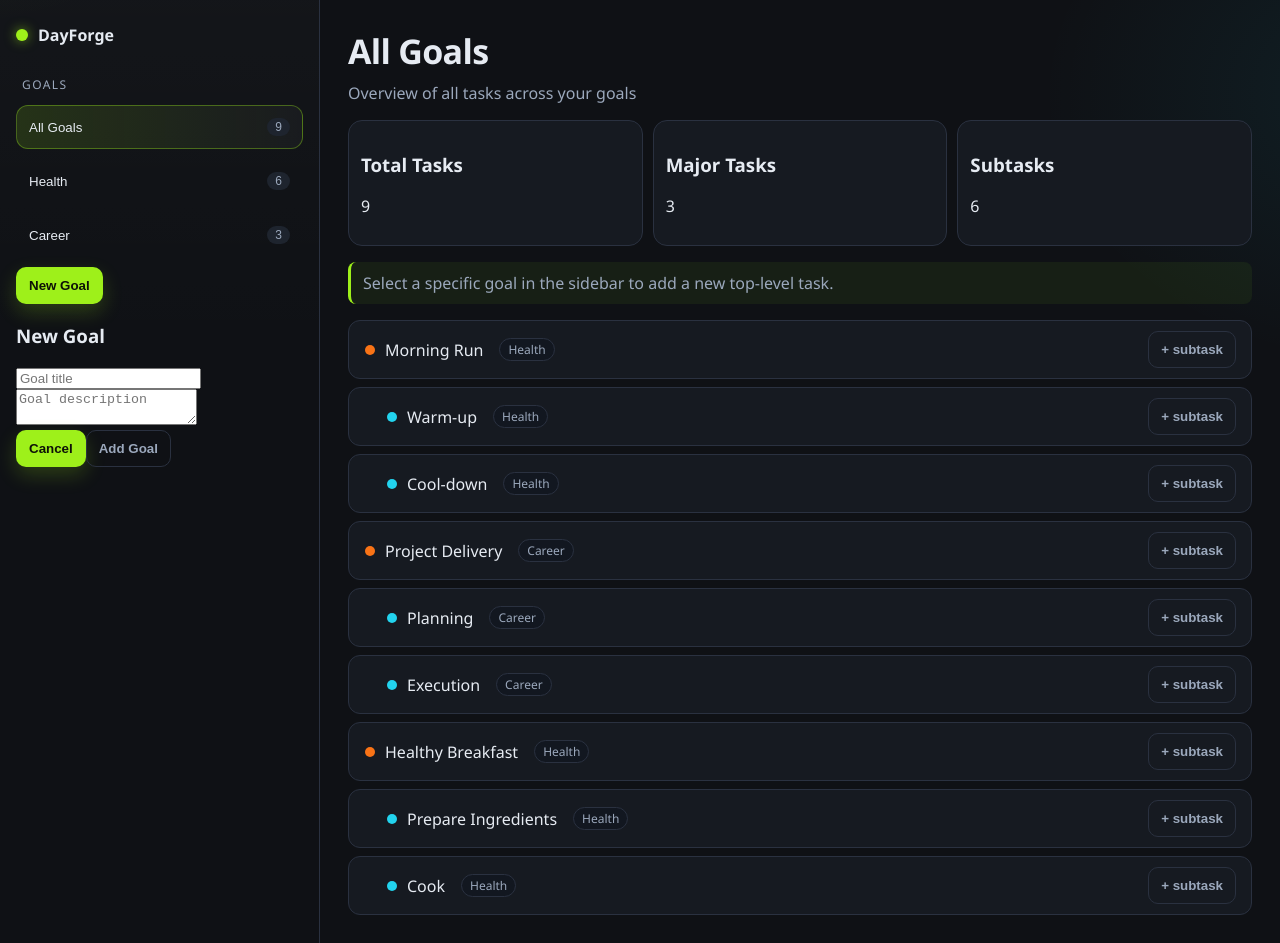
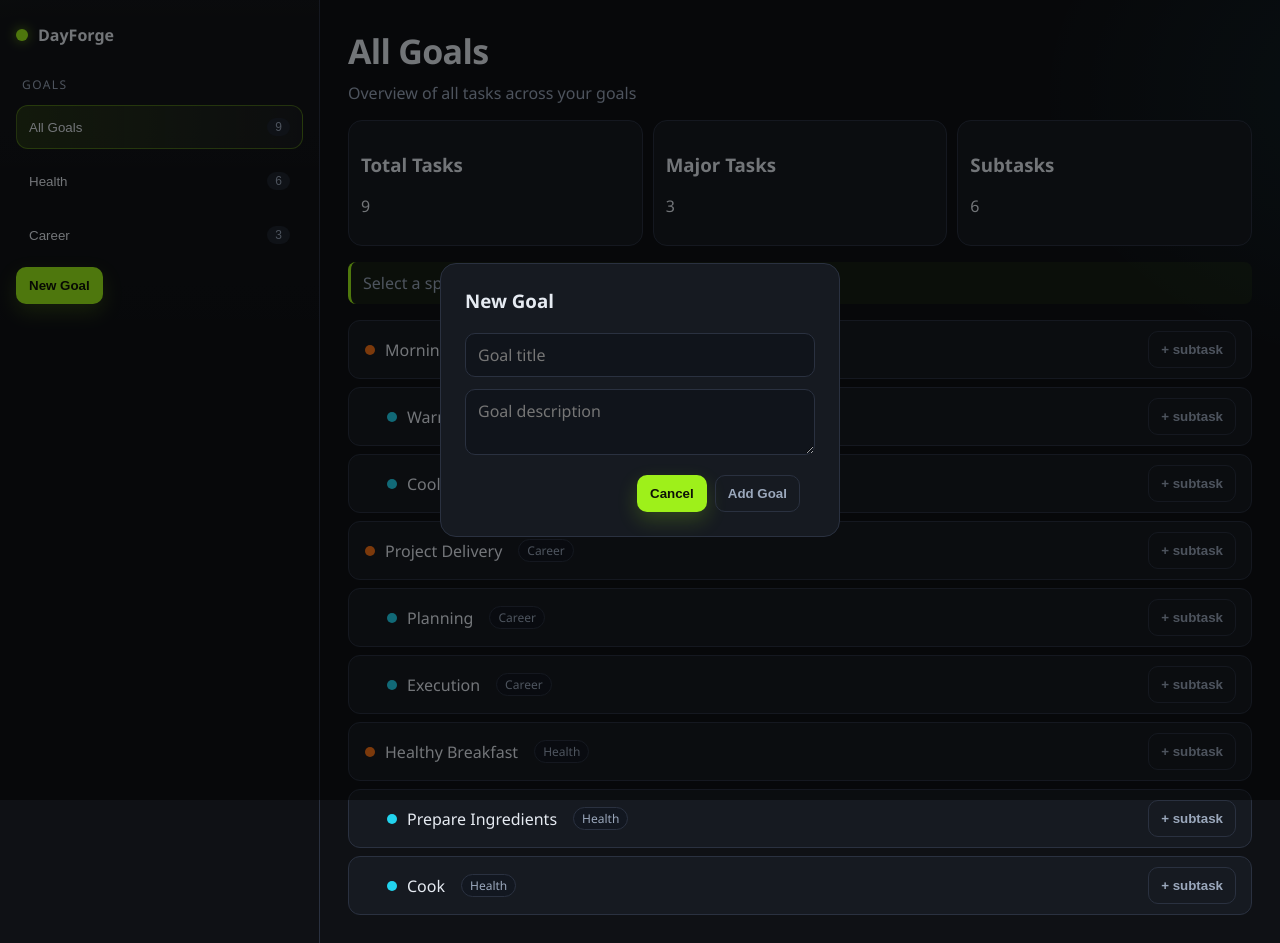
Before and after one commit to istryzhnov/DayForge, a Vue app in the folder frontend/dayforge-app/: page / in a window 1280 px wide. Both pictures are taken after a click on the button "New Goal". Built offline with nearby package versions, Linux system fonts and the light colour scheme.

Commit message:
feat: add modal styles for new goal creation

```diff
--- a/frontend/dayforge-app/src/style.css
+++ b/frontend/dayforge-app/src/style.css
@@ -2,3 +2,4 @@
 @import './styles/goals.css';
 @import './styles/tasks.css';
 @import './styles/buttons.css';
+@import './styles/modal.css';
--- /dev/null
+++ b/frontend/dayforge-app/src/styles/modal.css
@@ -0,0 +1,58 @@
+.new-goal-modal {
+  position: fixed;
+  top: 0;
+  left: 0;
+  right: 0;
+  bottom: 0;
+  display: flex;
+  align-items: center;
+  justify-content: center;
+  z-index: 1000;
+}
+
+.modal-overlay {
+  position: absolute;
+  inset: 0;
+  background: rgba(0, 0, 0, 0.5);
+}
+
+.modal-card {
+  position: relative;
+  background: var(--panel);
+  border: 1px solid var(--line);
+  border-radius: 16px;
+  padding: 24px;
+  width: 90%;
+  max-width: 400px;
+  display: grid;
+  gap: 12px;
+}
+
+.modal-card h3 {
+  margin: 0 0 8px;
+  color: var(--text);
+}
+
+.modal-card input,
+.modal-card textarea {
+  width: 100%;
+  border: 1px solid var(--line);
+  border-radius: 10px;
+  background: #10141b;
+  color: var(--text);
+  padding: 10px 12px;
+  font-family: inherit;
+  font-size: inherit;
+}
+
+.modal-card input:focus,
+.modal-card textarea:focus {
+  outline: 1px solid var(--accent);
+}
+
+.modal-actions {
+  display: flex;
+  gap: 8px;
+  justify-content: flex-end;
+  margin-top: 8px;
+}
```
